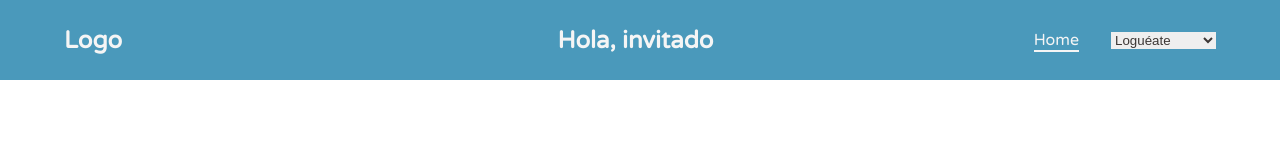
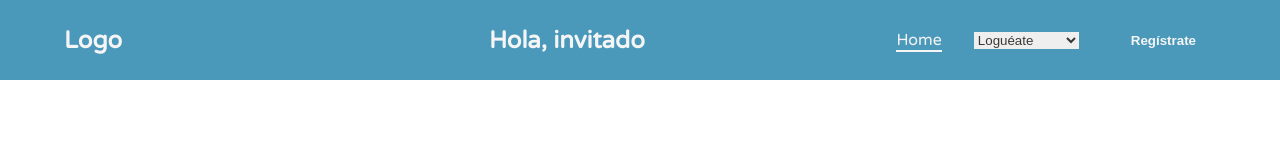
Before and after one commit to virginia-zuror/_NeoVet_, a React (Vite) app: page / in a window 1280 px wide. Shown: the top 160 px of the page. Built offline with nearby package versions, Linux system fonts and the light colour scheme; no server answers.

Commit message:
anchor a formulario

```diff
--- a/src/components/Header/Header.jsx
+++ b/src/components/Header/Header.jsx
@@ -60,6 +60,7 @@ const Header = () => {
             <Button padding="lg" text="Logout" variant="contained" action={logout} />
           </li>
         ) : (
+          <>
             <li>
               <select
                 defaultValue="default "
@@ -74,6 +75,12 @@ const Header = () => {
                 <option value="loginclients">Login Clientes</option>
               </select>
             </li>
+            <li>
+              <a href="#formulario">
+                <Button text="Regístrate" padding="lg" variant="contained" />
+              </a>
+            </li>
+          </>
         )}
       </ul>
     </div>
--- a/src/pages/Home/Home.jsx
+++ b/src/pages/Home/Home.jsx
@@ -20,7 +20,7 @@ const Home = () => {
   return (
     <main>
       <h2>Formulario de registro</h2>
-      <form onSubmit={handleSubmit(formSubmit)}>
+      <form onSubmit={handleSubmit(formSubmit)} id="formulario">
         <div className="container-name">
           <label htmlFor="name">Nombre</label>
           <input
```
Lines whose indentation alone changed are shown as unchanged.
